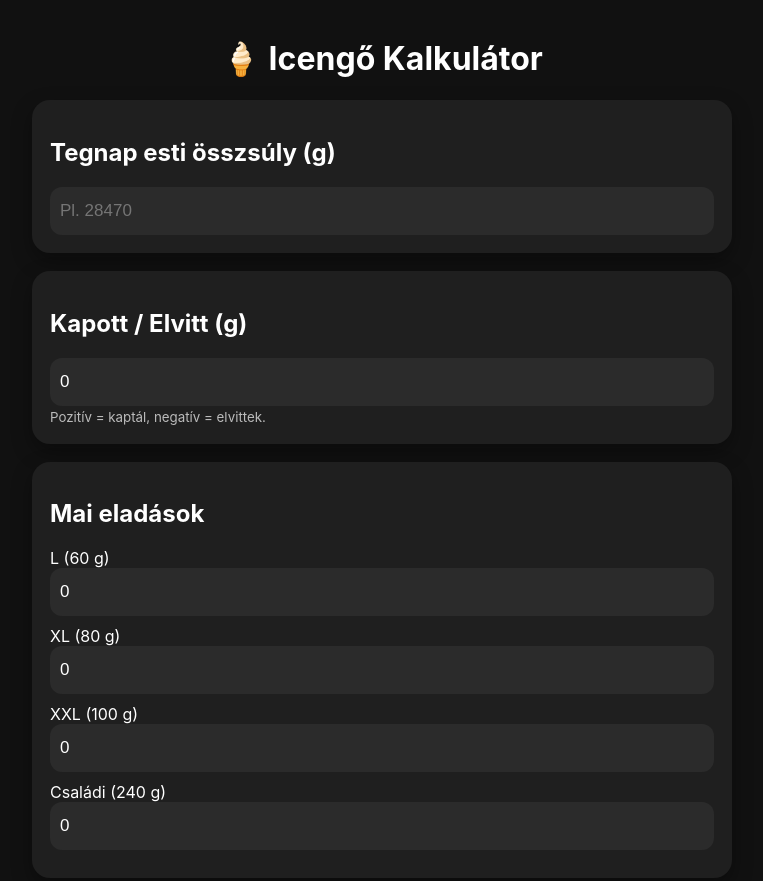
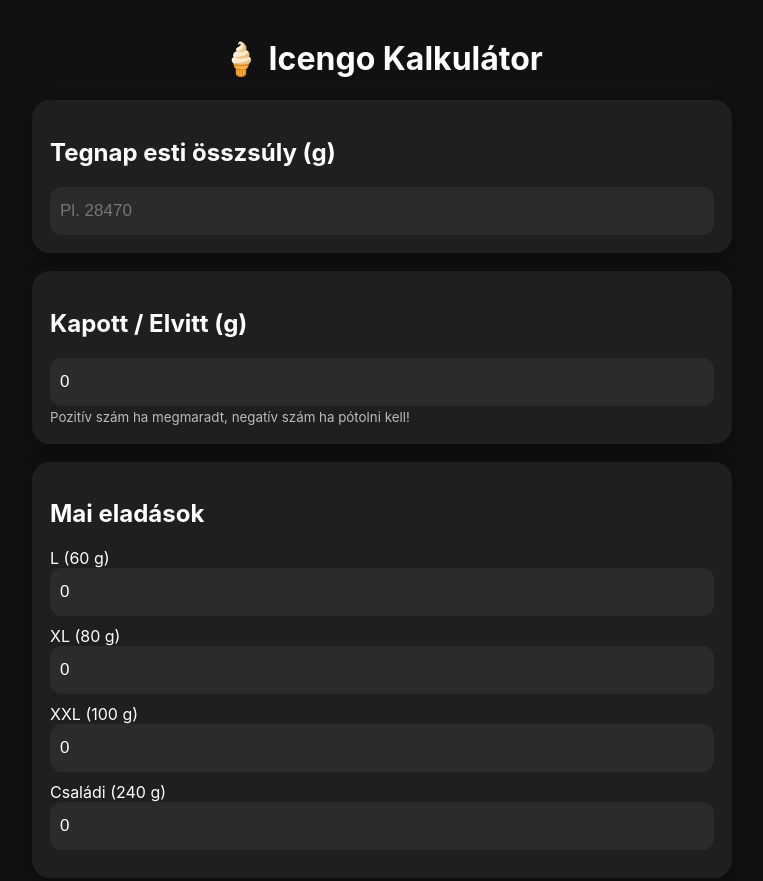
Before and after one commit to vlajos004/kimintvetugyarat, a plain HTML site: page index.html in a window 1280 px wide. Shown: the top 881 px of the page, without its empty margins (258-1021 px from the left). Drawn offline with Linux system fonts and the light colour scheme.

Commit message:
Update index.html

```diff
--- a/index.html
+++ b/index.html
@@ -1,11 +1,11 @@
 <!DOCTYPE html><html lang="hu"><head>
 <meta charset="utf-8"><meta name="viewport" content="width=device-width,initial-scale=1">
-<title>Icengő Kalkulátor</title>
+<title>Icengo Kalkulátor</title>
 <link rel="manifest" href="manifest.json">
 <link rel="stylesheet" href="style.css">
 </head><body>
 <div class="container">
-<h1>🍦 Icengő Kalkulátor</h1>
+<h1>🍦 Icengo Kalkulátor</h1>
 
 <div class="card">
 <h2>Tegnap esti összsúly (g)</h2>
@@ -15,7 +15,7 @@
 <div class="card">
 <h2>Kapott / Elvitt (g)</h2>
 <input id="extra" type="number" value="0">
-<small>Pozitív = kaptál, negatív = elvittek.</small>
+<small>Pozitív szám ha megmaradt, negatív szám ha pótolni kell!</small>
 </div>
 
 <div class="card">
```
